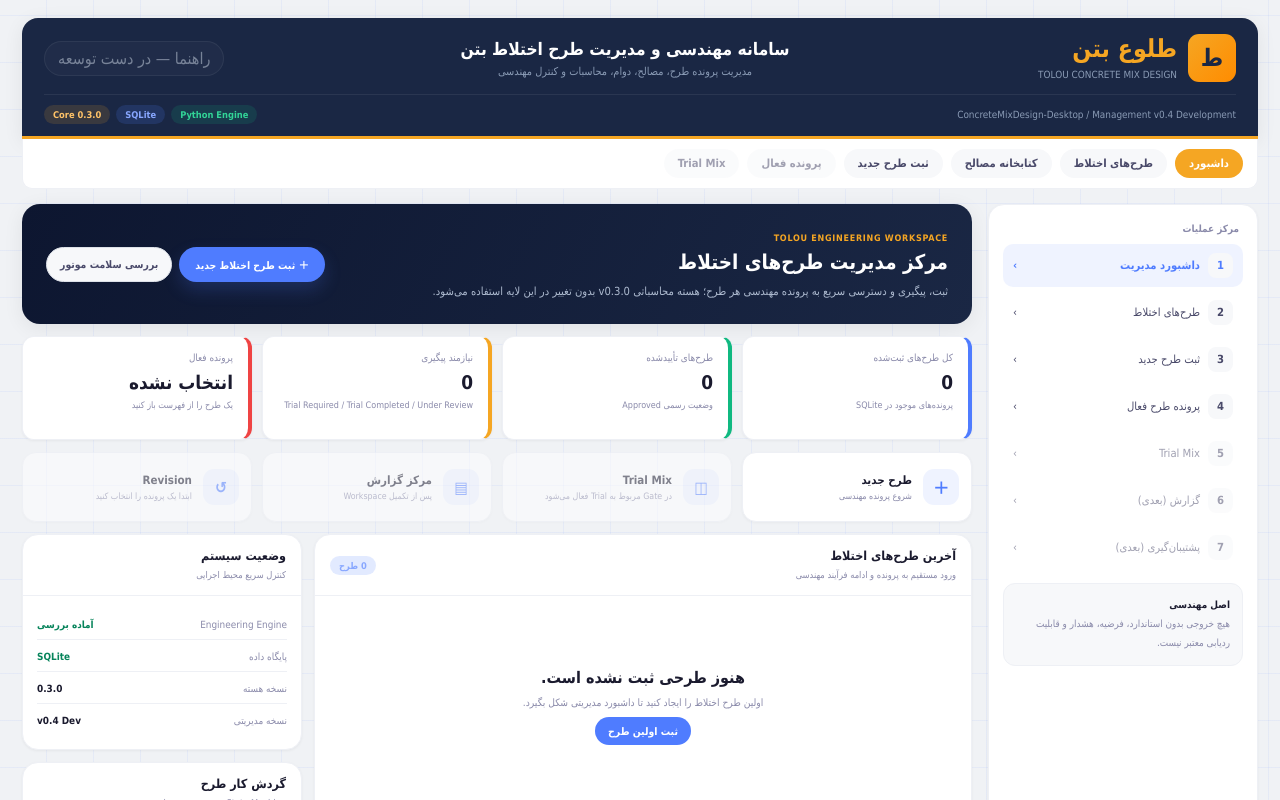
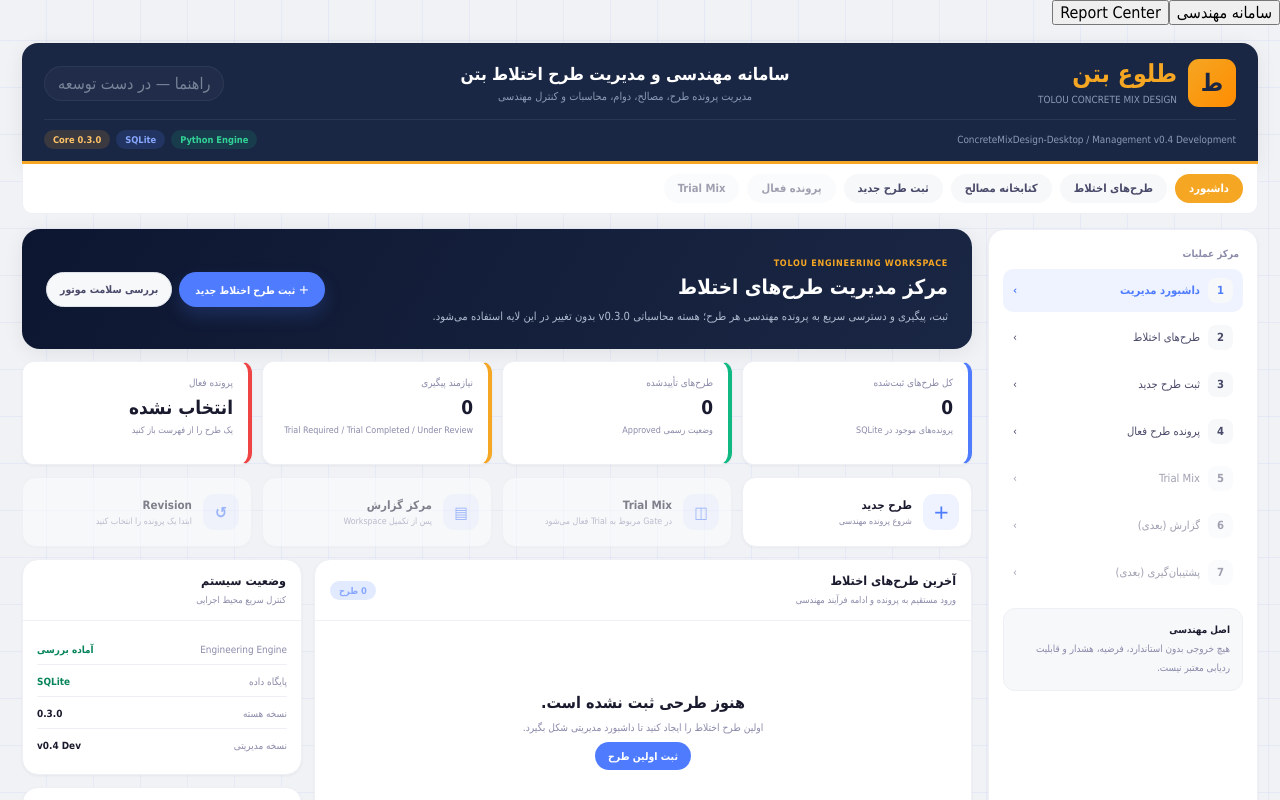
Before and after one commit to erfanamirij5-oss/ConcreteMixDesign-Desktop, a React (Vite) app in the folder apps/desktop/: page / in a window 1280 px wide. Shown: the top 800 px of the page. Built offline with nearby package versions, Linux system fonts and the light colour scheme.

Commit message:
Route desktop through root module navigation

```diff
--- a/apps/desktop/src/main.tsx
+++ b/apps/desktop/src/main.tsx
@@ -1,12 +1,12 @@
 import React from 'react';
 import ReactDOM from 'react-dom/client';
-import { App } from './App';
+import { RootApp } from './RootApp';
 import './styles.css';
 import './forms.css';
 import './revision-control.css';
 
 ReactDOM.createRoot(document.getElementById('root') as HTMLElement).render(
   <React.StrictMode>
-    <App />
+    <RootApp />
   </React.StrictMode>
 );
```
